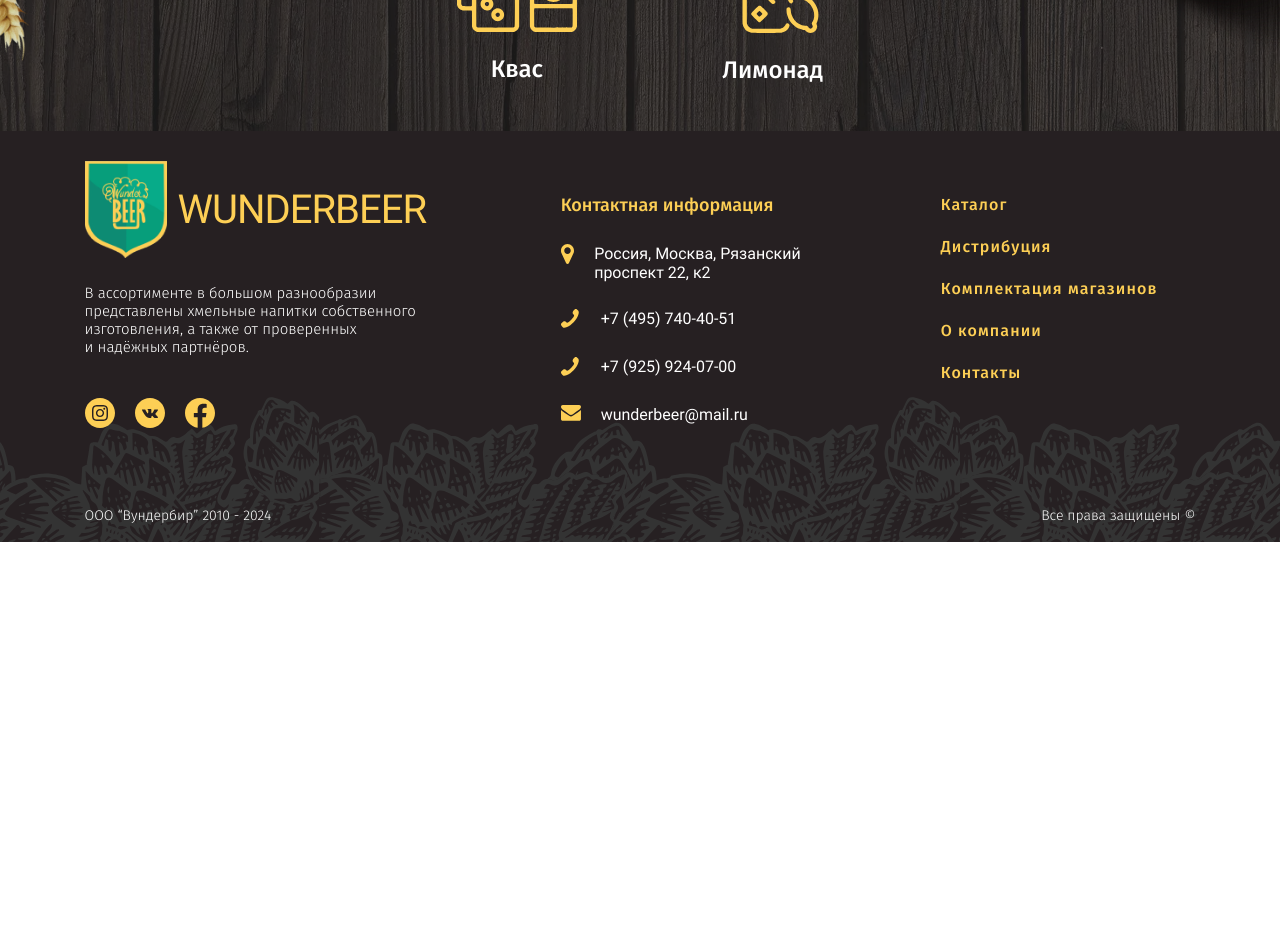
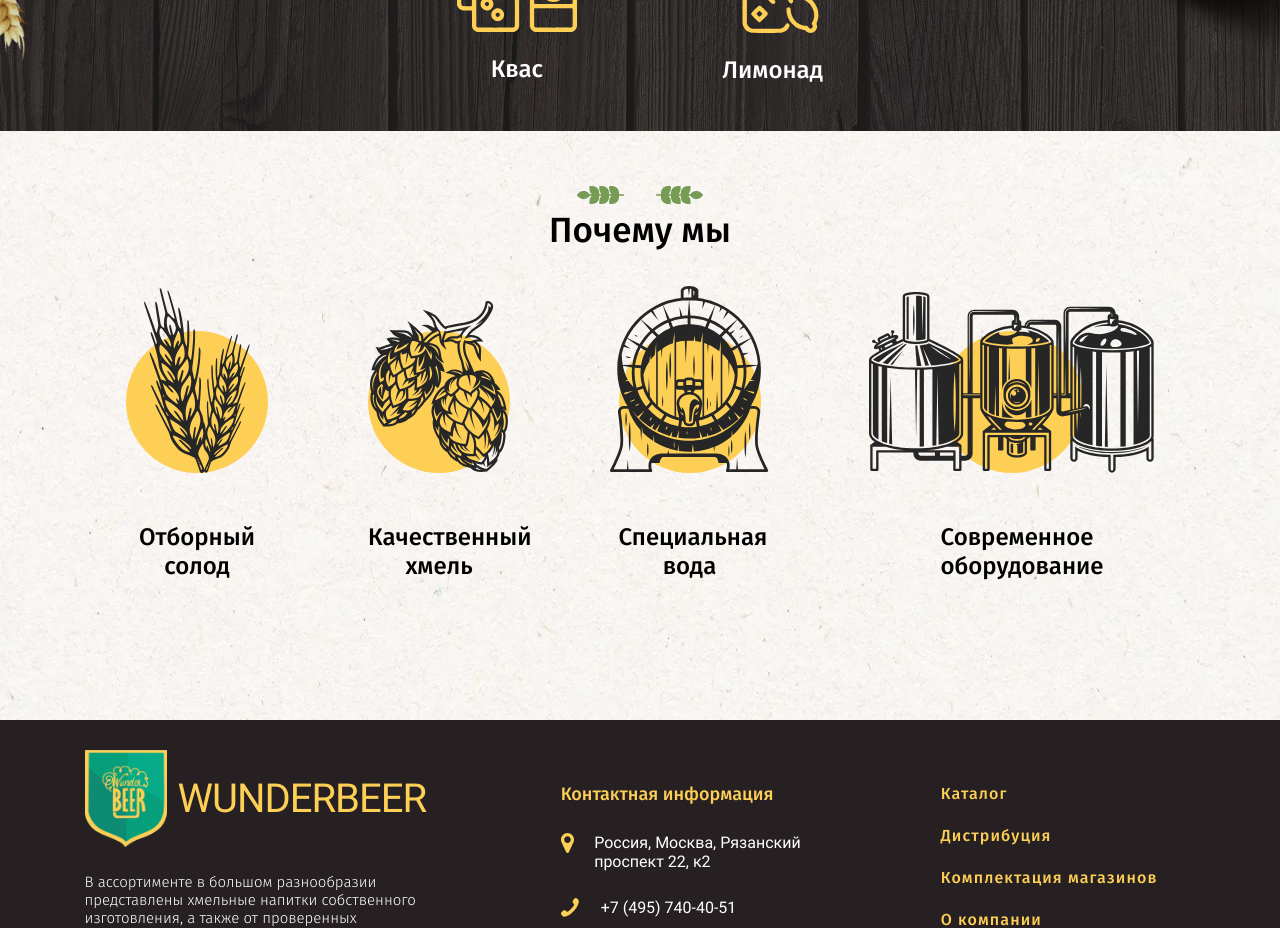
Before and after one commit to AnyaPerelygina/Wunderbeer, a Next.js app: page /home in a window 1280 px wide. Shown: the part 1480-2408 px from the top of the page. Before the commit the page ends 2022 px from the top, so only its background shows below. Built offline with nearby package versions, Linux system fonts and the light colour scheme.

Commit message:
feat: добавляет Почему мы

```diff
--- /dev/null
+++ b/src/app/components/reasons/reasons.module.scss
@@ -0,0 +1,108 @@
+@import '../../../style/variables.scss';
+@import '../../../style/mixins.scss';
+
+.reasons {
+  position: relative;
+  padding: 55px 0 139px;
+
+  @include vp-1023 {
+    padding: 36px 0 92px;
+  }
+}
+
+.reasonsImg {
+  position: absolute;
+  content: "";
+  top: 0;
+  left: 0;
+  z-index: 0;
+  height: 100%;
+  width: 100%;
+
+  img {
+    height: 100%;
+    width: 100%;
+  }
+}
+
+.reasonsTitle {
+  @include vp-1023 {
+    padding: 0 0 30px;
+  }
+}
+
+.list {
+  list-style: none;
+  padding: 0;
+  margin: 0;
+
+  position: relative;
+
+  display: flex;
+  flex-direction: row;
+  flex-wrap: wrap;
+  justify-content: center;
+  align-items: flex-end;
+  gap: 100px;
+
+  @include vp-1023 {
+    gap: 20px;
+  }
+}
+
+.item {
+  display: flex;
+  flex-direction: column;
+  align-items: center;
+  gap: 50px;
+
+  @include vp-1023 {
+    gap: 20px;
+    max-width: 134px;
+  }
+
+  .image {
+    position: relative;
+
+    img {
+      position: relative;
+
+      @include vp-1023 {
+        max-height: 124px;
+      }
+    }
+
+    &::before {
+      position: absolute;
+      content: "";
+      bottom: 0;
+      left: 50%;
+      transform: translateX(-50%);
+      height: 142px;
+      width: 142px;
+      border-radius: 50%;
+      background-color: $color-kournikova;
+
+      @include vp-1023 {
+        height: 95px;
+        width: 95px;
+      }
+    }
+  }
+
+  span {
+    font-size: 24px;
+    font-weight: 500;
+    line-height: 29px;
+    color: $color-default-black;
+    text-align: center;
+
+    max-width: 142px;
+
+    @include vp-1023 {
+      font-size: 16px;
+      line-height: 19px;
+      max-width: 120px;
+    }
+  }
+}
--- /dev/null
+++ b/src/app/components/reasons/reasons.tsx
@@ -0,0 +1,73 @@
+import Image from 'next/image';
+import { basePath } from '@/const';
+
+import styles from './reasons.module.scss';
+import Title from '@/ui/title/title';
+import { Container } from "../container/container";
+
+export default function Reasons() {
+  const ReasonsList = [
+    {
+      link: 'wheat.svg',
+      width: 106,
+      height: 185,
+      alt: 'Изображение колосьев.',
+      text: 'Отборный солод',
+    },
+    {
+      link: 'hops-with-branches.svg',
+      width: 138,
+      height: 172,
+      alt: 'Изображение хмеля.',
+      text: 'Качественный хмель',
+    },
+    {
+      link: 'barell.svg',
+      width: 159,
+      height: 187,
+      alt: 'Изображение барелли.',
+      text: 'Специальная вода',
+    },
+    {
+      link: 'modern-brewery.svg',
+      width: 285,
+      height: 181,
+      alt: 'Изображение пивоварни.',
+      text: 'Современное оборудование',
+    }
+  ];
+
+  return (
+    <section className={styles.reasons}>
+      <Container className={styles.container}>
+        <div className={styles.reasonsImg}>
+          <picture>
+            <source type="image/webp" media="(min-width: 360px)" srcSet={`${basePath}/background-img/paper-background.webp, ${basePath}/background-img/paper-background@2x.webp 2x`} />
+            <Image
+              src={`${basePath}/background-img/paper-background.png`}
+              width={1920}
+              height={604}
+              alt="Фоновое изображение."
+            />
+          </picture>
+        </div>
+        <Title className={styles.reasonsTitle} image="wheat-green" title="Почему мы"/>
+        <ul className={styles.list}>
+          {ReasonsList.map((img) => (
+            <li className={styles.item} key={img.link}>
+              <div className={styles.image}>
+                <Image
+                    src={`${basePath}/svg/${img.link}`}
+                    width={img.width}
+                    height={img.height}
+                    alt={img.alt}
+                  />
+              </div>
+              <span>{img.text}</span>
+            </li>
+          ))}
+        </ul>
+      </Container>
+    </section>
+  )
+}
--- a/src/app/home/page.tsx
+++ b/src/app/home/page.tsx
@@ -1,6 +1,7 @@
 import React from 'react';
 import Hero from '../components/hero/hero';
 import Assortment from '../components/assortiment/assortment';
+import Reasons from '../components/reasons/reasons';
 
 export default function Home() {
   return (
@@ -8,6 +9,7 @@ export default function Home() {
       <h1 className='visually-hidden'>Wunderbeer - интернет-магазин пива.</h1>
       <Hero />
       <Assortment />
+      <Reasons />
     </React.Fragment>
   )
 }
```
